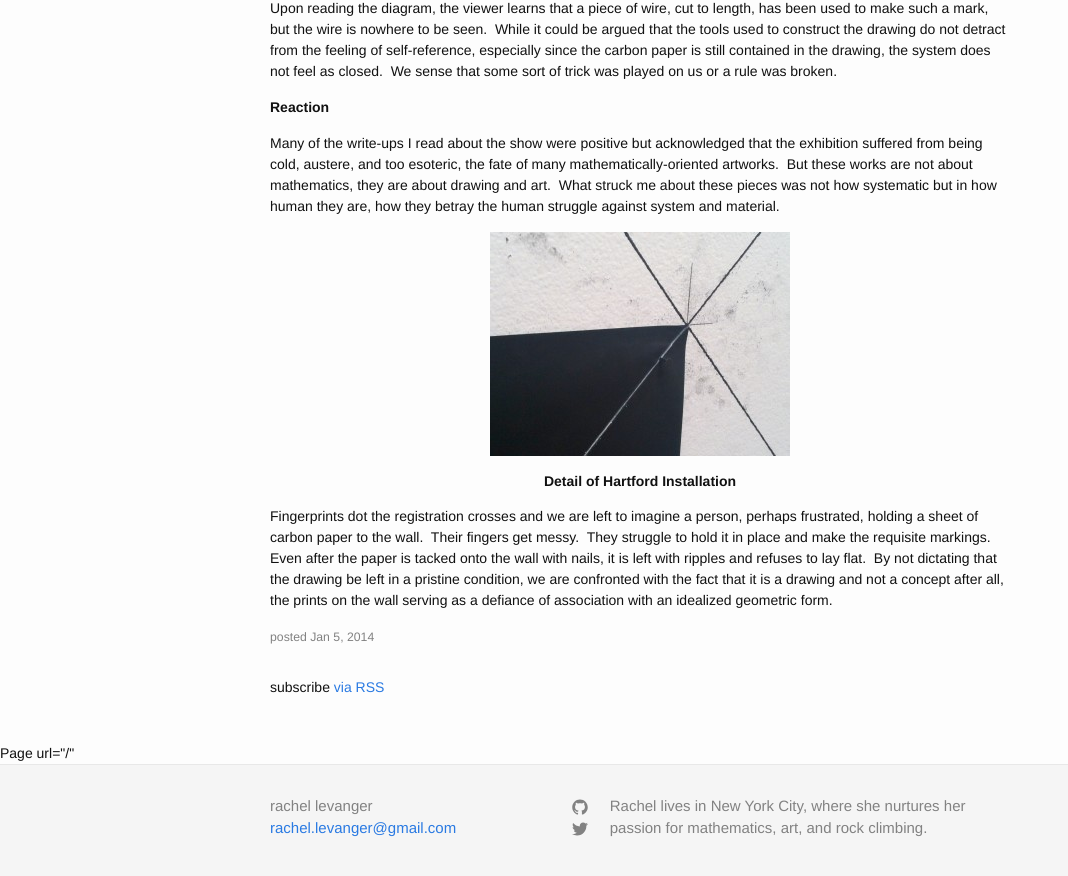
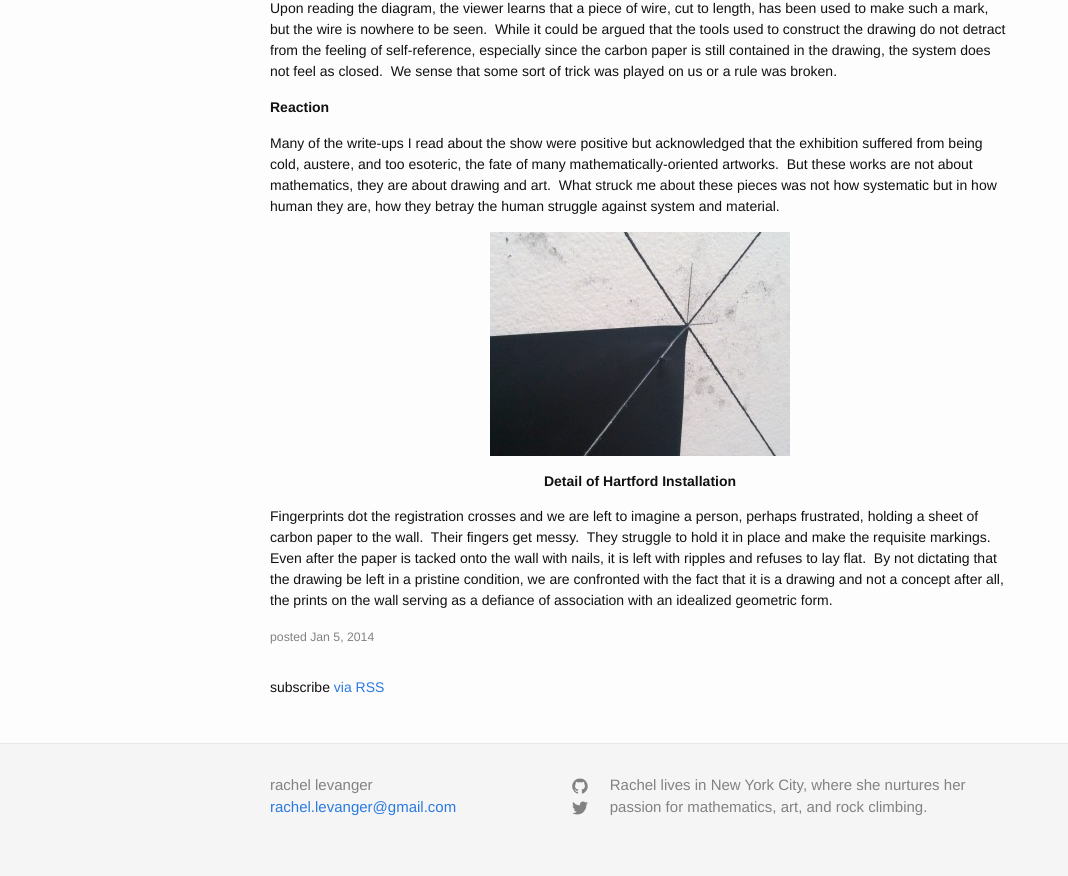
Before and after one commit to rachellevanger/rachellevanger.com, a Jekyll site: the page built from index.html, in a window 1280 px wide and 900 px high, scrolled down 5553 px. Shown: the top 876 px of the window, without its empty margins (0-1068 px from the left). Built offline with Jekyll 4.4.1, drawn with Linux system fonts in a browser that asks for light colours; some web fonts are replaced.

Commit message:
Debuggin writing link.

```diff
--- a/_layouts/default.html
+++ b/_layouts/default.html
@@ -34,7 +34,7 @@
         {{ content }}
       </div>
     </div>
-    Page url="{{ page.url }}"
+
     {% include footer.html %}
 
   </body>
```
